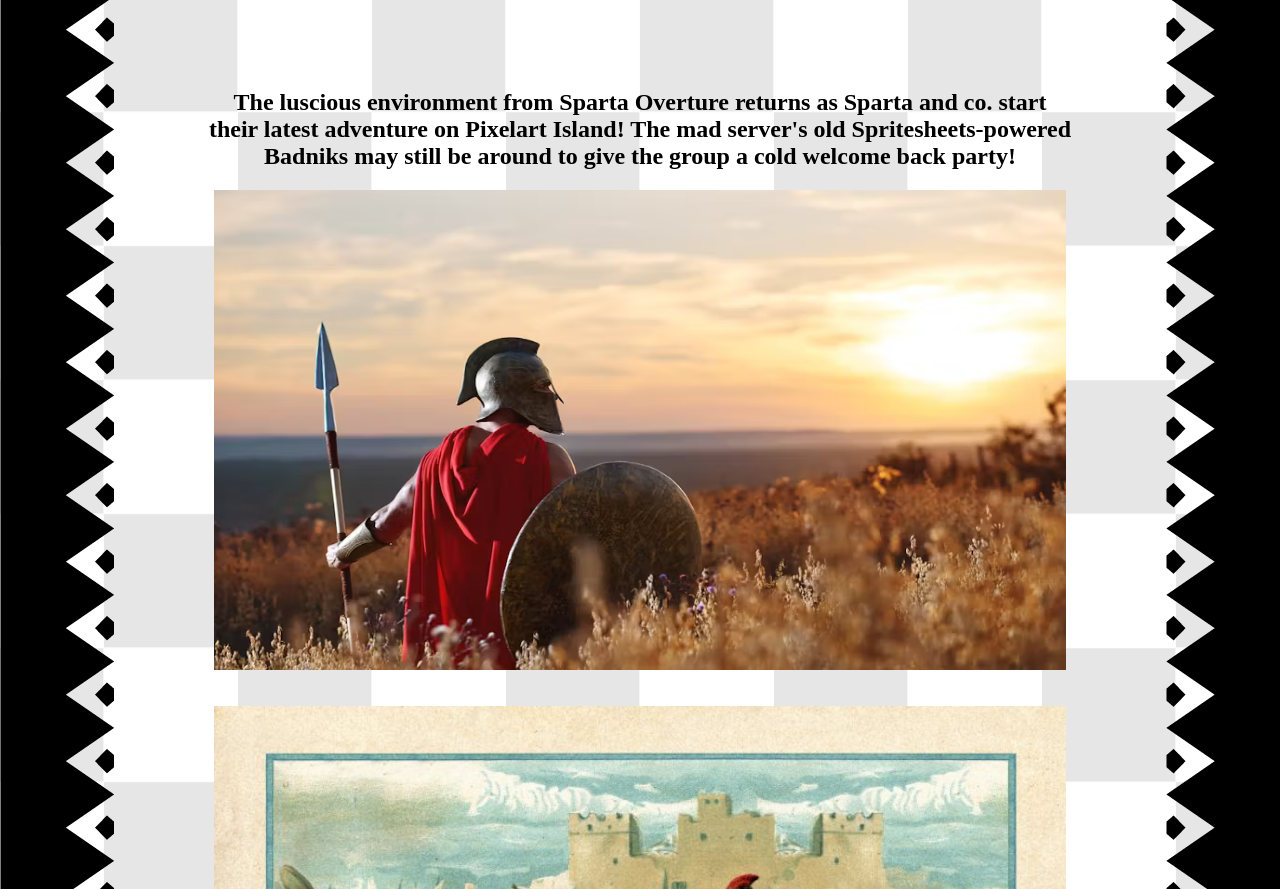
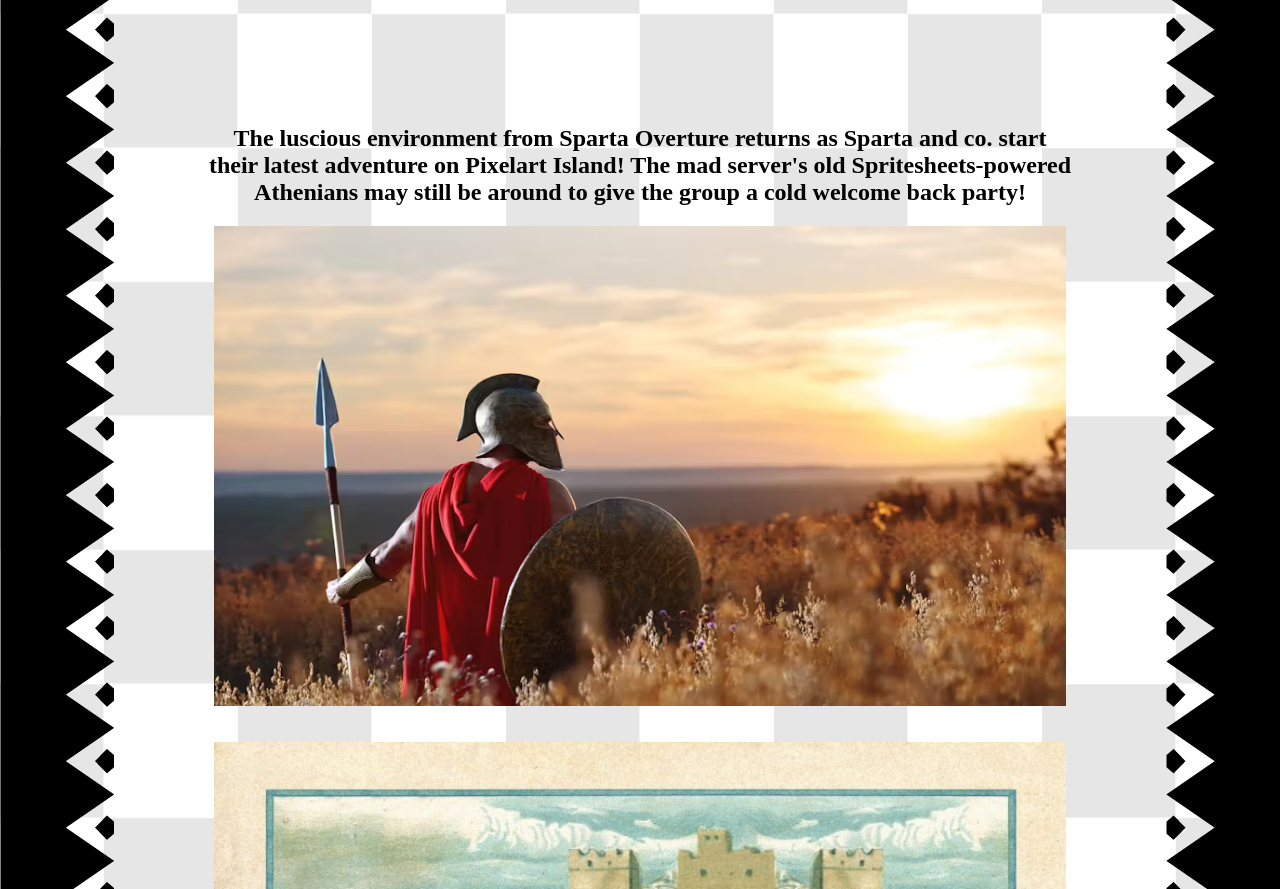
Before and after one commit to sparta-db/sparta-db.github.io, a plain HTML site: page index.html in a window 1280 px wide. Shown: the part 3030-3919 px from the top of the page. Drawn offline with Linux system fonts and the light colour scheme.

Commit message:
Update index.html

```diff
--- a/index.html
+++ b/index.html
@@ -47,10 +47,12 @@
 <img style="display: block; margin-left: auto; margin-right: auto;" src="Screenshots/legtitle.png" width="852" height="480" alt="Overture2"></a>
 <br></br>
 <br></br>
-<h2>The luscious environment from Sparta Overture returns as Sparta and co. start their latest adventure on Pixelart Island! The mad server's old Spritesheets-powered Badniks may still be around to give the group a cold welcome back party! </h2>
+<br></br>
+<h2>The luscious environment from Sparta Overture returns as Sparta and co. start their latest adventure on Pixelart Island! The mad server's old Spritesheets-powered Athenians may still be around to give the group a cold welcome back party! </h2>
 <img style="display: block; margin-left: auto; margin-right: auto;" src="Screenshots/legshot1.png" width="852" height="480" alt="Overture1"></a>
 <br></br>
 <img style="display: block; margin-left: auto; margin-right: auto;" src="Screenshots/legshot3.png" width="852" height="480" alt="Overture2"></a>
+<br></br>
 <br></br>
 <h2>Hey! I think one of the locals is following along...</h2>
 <img style="display: block; margin-left: auto; margin-right: auto;" src="Screenshots/legshot13.png" width="852" height="480" alt="Overture3"></a>
```
